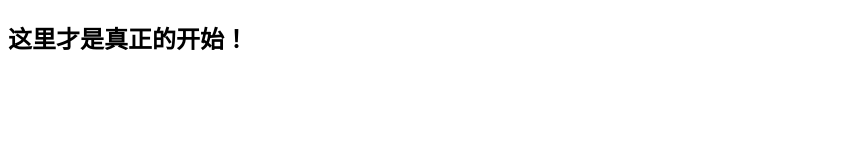
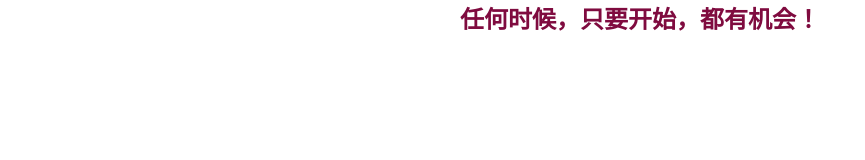
Before and after one commit to zhangli8/zhangli8.github.io, a plain HTML site: page index.html in a window 1280 px wide. Shown: the whole page, without its empty margins (0-865 px from the left). Drawn offline with Linux system fonts and the light colour scheme.

Commit message:
增加了css

```diff
--- /dev/null
+++ b/css/style.css
@@ -0,0 +1,2 @@
+*{padding:0;margin:0;}
+h2{text-align: center;color:#7F0B3F;}
--- a/index.html
+++ b/index.html
@@ -3,8 +3,9 @@
 <head>
 	<meta charset="UTF-8">
 	<title>zhangli8的github</title>
+<link rel="stylesheet" href="css/style.css">
 </head>
 <body>
-	<h2>这里才是真正的开始！</h2>
+	<h2>任何时候，只要开始，都有机会！</h2>
 </body>
 </html>
```
